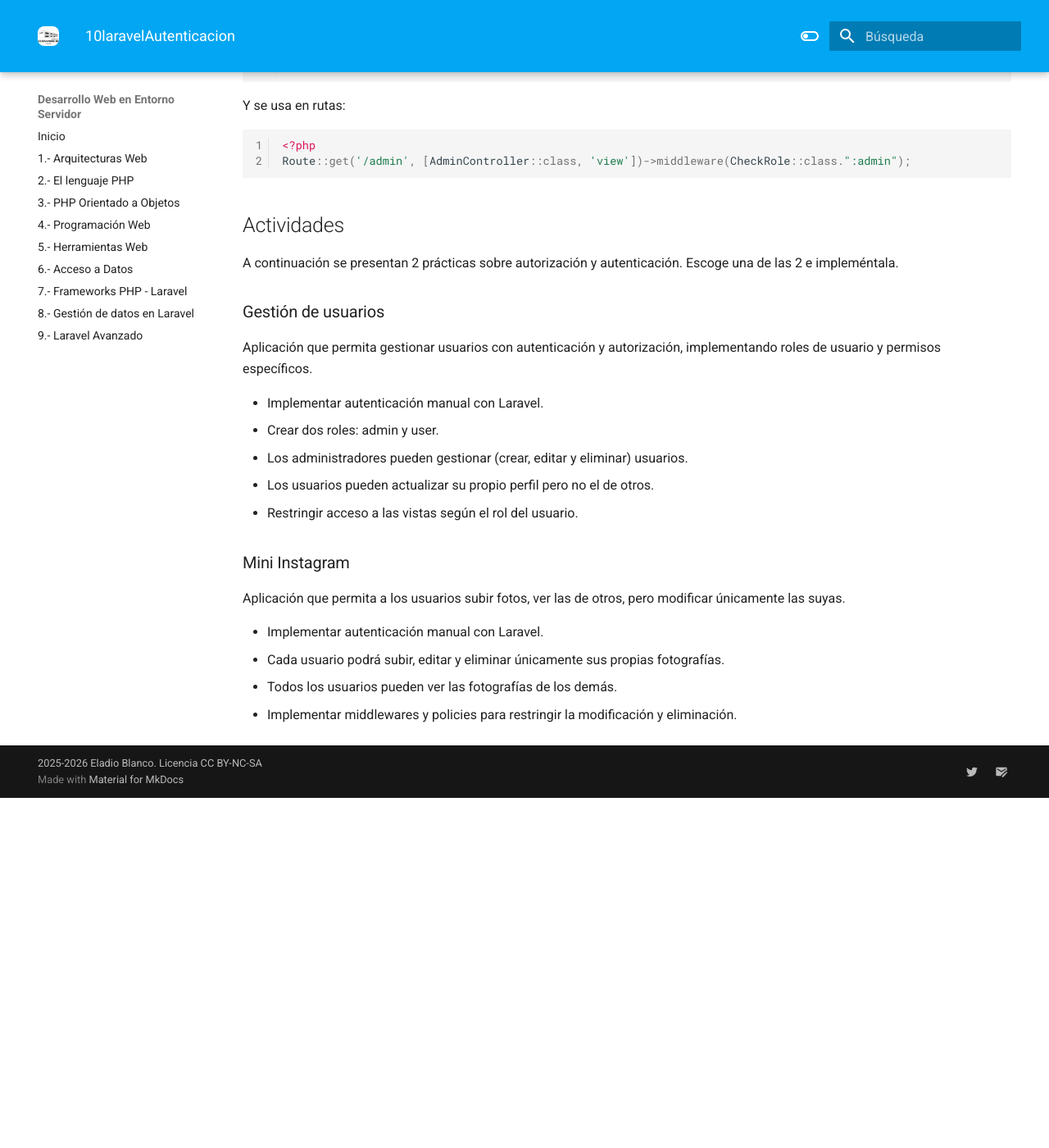
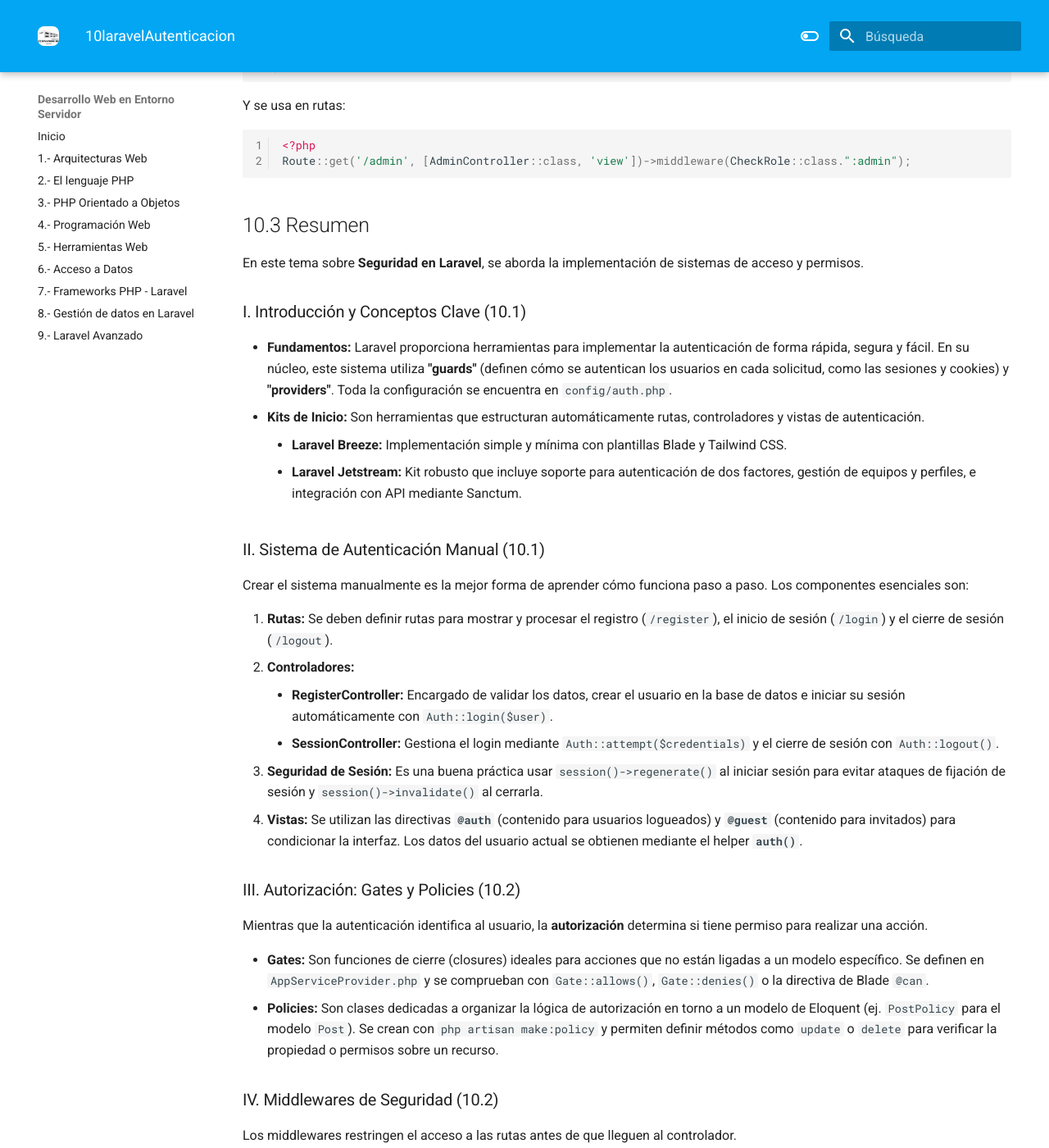
Before and after one commit to elblo/dwes2526, an MkDocs documentation site: the page built from docs/10laravelAutenticacion.md, in a window 1280 px wide and 1400 px high, scrolled down 14037 px. Shown: the whole window at 82% size. Built offline with MkDocs 1.6.1 and Material for MkDocs 9.7.7, drawn with Linux system fonts in a browser that asks for light colours; before the commit the page ends 15010 px from its top, so only the background shows below that; some of the changed text lies outside the part shown.

Commit message:
Resumen T10

```diff
--- a/docs/10laravelAutenticacion.md
+++ b/docs/10laravelAutenticacion.md
@@ -738,7 +738,53 @@ Opciones: Hibernar, despliegues automáticos al hacer commit en el repo
 ## 10.4 Kits de inicio
 React mediante Innertia.js -->
 
-## Actividades
+## 10.3 Resumen
+
+En este tema sobre **Seguridad en Laravel**, se aborda la implementación de sistemas de acceso y permisos.
+
+### I. Introducción y Conceptos Clave (10.1)
+
+*   **Fundamentos:** Laravel proporciona herramientas para implementar la autenticación de forma rápida, segura y fácil. En su núcleo, este sistema utiliza **"guards"** (definen cómo se autentican los usuarios en cada solicitud, como las sesiones y cookies) y **"providers"**. Toda la configuración se encuentra en `config/auth.php`.
+*   **Kits de Inicio:** Son herramientas que estructuran automáticamente rutas, controladores y vistas de autenticación.
+    *   **Laravel Breeze:** Implementación simple y mínima con plantillas Blade y Tailwind CSS.
+    *   **Laravel Jetstream:** Kit robusto que incluye soporte para autenticación de dos factores, gestión de equipos y perfiles, e integración con API mediante Sanctum.
+
+### II. Sistema de Autenticación Manual (10.1)
+
+Crear el sistema manualmente es la mejor forma de aprender cómo funciona paso a paso. Los componentes esenciales son:
+
+1.  **Rutas:** Se deben definir rutas para mostrar y procesar el registro (`/register`), el inicio de sesión (`/login`) y el cierre de sesión (`/logout`).
+2.  **Controladores:**
+    *   **RegisterController:** Encargado de validar los datos, crear el usuario en la base de datos e iniciar su sesión automáticamente con `Auth::login($user)`.
+    *   **SessionController:** Gestiona el login mediante `Auth::attempt($credentials)` y el cierre de sesión con `Auth::logout()`.
+3.  **Seguridad de Sesión:** Es una buena práctica usar `session()->regenerate()` al iniciar sesión para evitar ataques de fijación de sesión y `session()->invalidate()` al cerrarla.
+4.  **Vistas:** Se utilizan las directivas **`@auth`** (contenido para usuarios logueados) y **`@guest`** (contenido para invitados) para condicionar la interfaz. Los datos del usuario actual se obtienen mediante el helper **`auth()`**.
+
+### III. Autorización: Gates y Policies (10.2)
+
+Mientras que la autenticación identifica al usuario, la **autorización** determina si tiene permiso para realizar una acción.
+
+*   **Gates:** Son funciones de cierre (closures) ideales para acciones que no están ligadas a un modelo específico. Se definen en `AppServiceProvider.php` y se comprueban con `Gate::allows()`, `Gate::denies()` o la directiva de Blade `@can`.
+*   **Policies:** Son clases dedicadas a organizar la lógica de autorización en torno a un modelo de Eloquent (ej. `PostPolicy` para el modelo `Post`). Se crean con `php artisan make:policy` y permiten definir métodos como `update` o `delete` para verificar la propiedad o permisos sobre un recurso.
+
+### IV. Middlewares de Seguridad (10.2)
+
+Los middlewares restringen el acceso a las rutas antes de que lleguen al controlador.
+
+*   **Middleware `auth`:** Asegura que solo usuarios autenticados accedan a una ruta.
+*   **Middleware `can`:** Aplica autorizaciones de Gates o Policies directamente en la definición de la ruta (ej. `middleware('can:update, post')`).
+*   **Middlewares Personalizados:** Permiten definir lógica propia, como verificar roles de usuario (`admin`, `user`), mediante el método `handle` de la clase generada.
+
+***
+
+**Resumen de funciones rápidas:**
+
+*   `Auth::attempt()`: Intenta iniciar sesión y devuelve un booleano.
+*   `Auth::login()`: Inicia sesión con una instancia de usuario.
+*   `Auth::logout()`: Cierra la sesión activa.
+*   `auth()->user()`: Accede al objeto del usuario autenticado.
+
+## 10.4 Actividades
 
 A continuación se presentan 2 prácticas sobre autorización y autenticación. Escoge una de las 2 e impleméntala.
 
```
